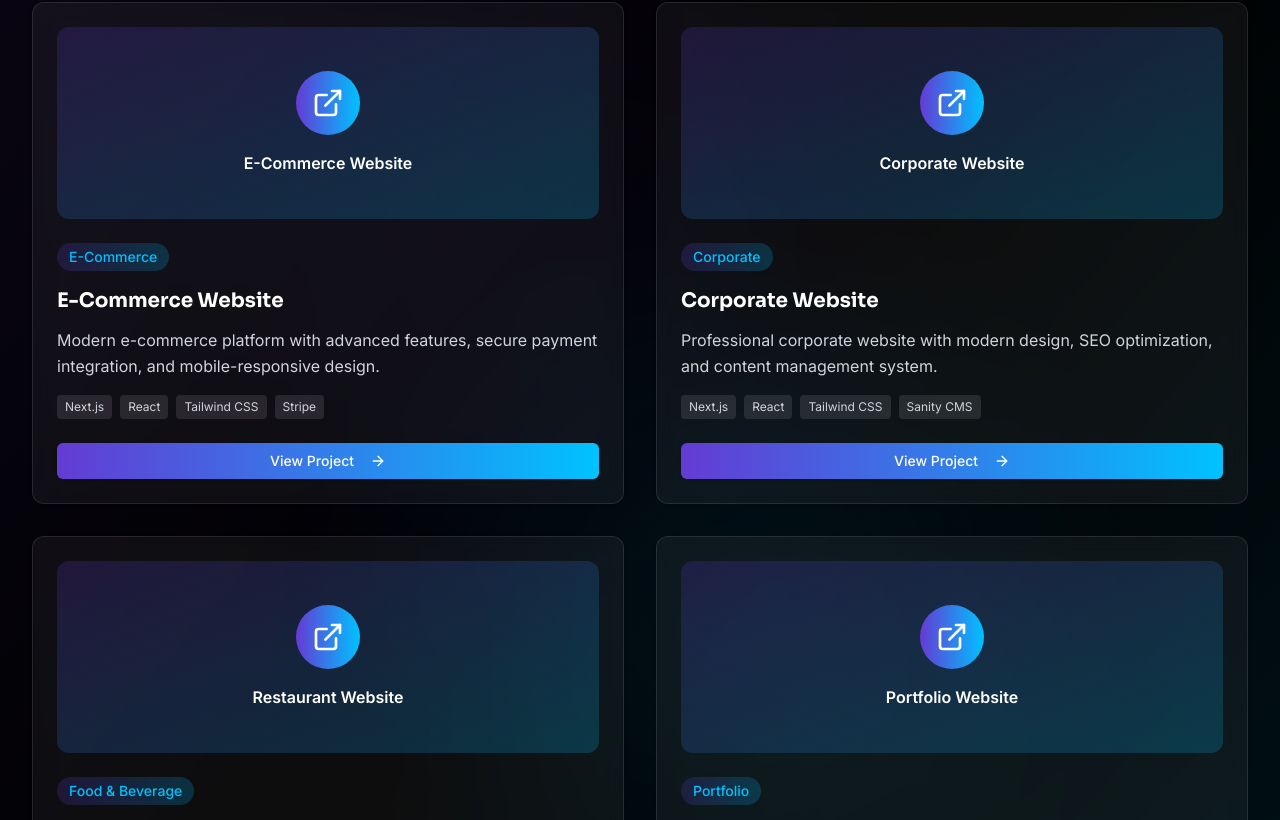
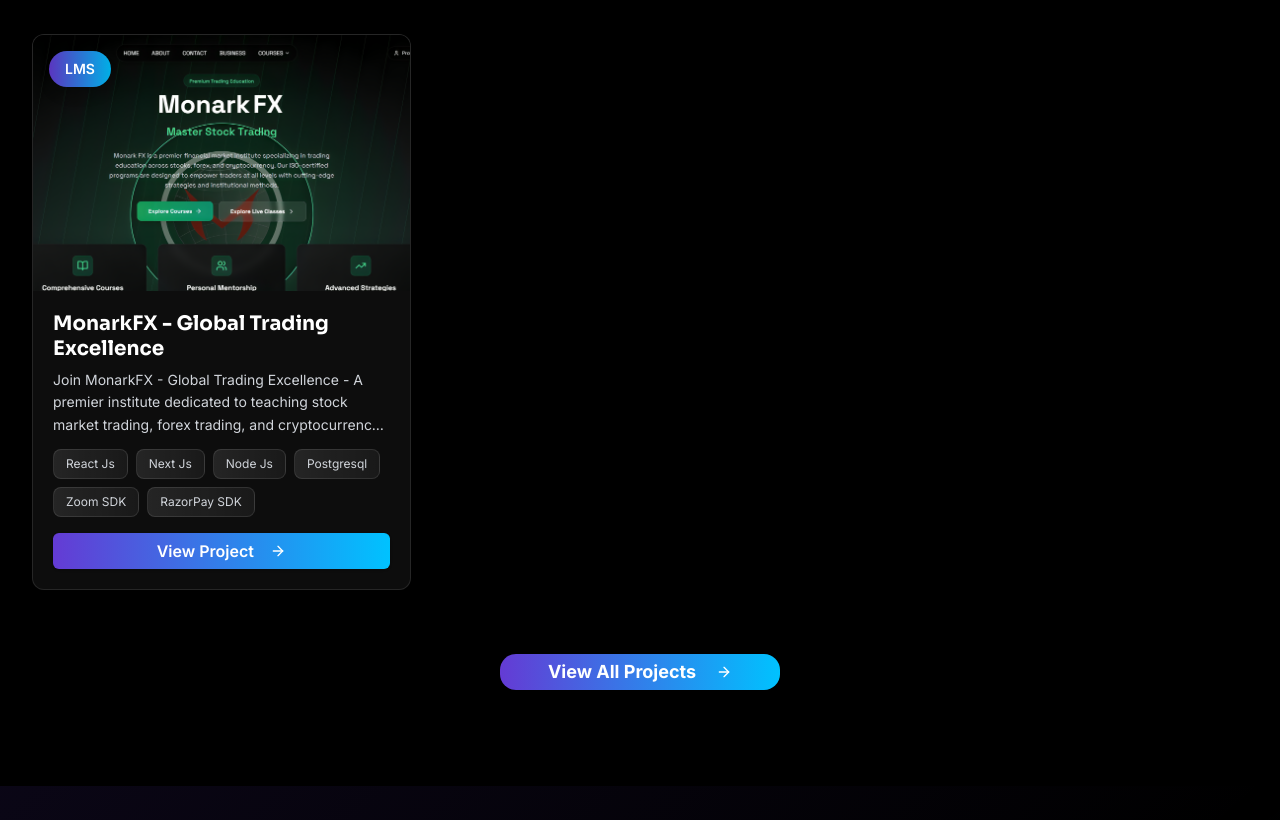
Before and after one commit to trx-sol/trxsol, a Next.js app: page /services/app-development in a window 1280 px wide. Shown: the part 4460-5280 px from the top of the page. Built offline with nearby package versions, Linux system fonts and the light colour scheme.

Commit message:
Add initial project entry for MonarkFX - Global Trading Excellence

```diff
--- a/components/PortfolioSection.js
+++ b/components/PortfolioSection.js
@@ -1,183 +1,156 @@
-"use client";
-import { useState } from "react";
-import { motion } from "framer-motion";
-import HeadText from "./Head-text";
+"use client"
+import { useEffect, useState } from "react"
+import { motion, AnimatePresence } from "framer-motion"
+import HeadText from "./Head-text"
+import { projectFetch } from "@/lib/datafatch"
+import Image from "next/image"
+import Link from "next/link"
+import { ExternalLink, ArrowRight } from "lucide-react"
 
-const categories = [
-  "All",
-  "E-commerce",
-  "Business",
-  "Real Estate",
-  "Education",
-  "Healthcare",
-  "Portfolio",
-];
+const categories = ["All", "E-commerce", "Business", "Real Estate", "Education", "Healthcare", "Portfolio", "LMS"]
 
 export default function PortfolioSection() {
-  const [activeCategory, setActiveCategory] = useState("All");
+  const [projects, setProjects] = useState([])
+  const [activeCategory, setActiveCategory] = useState("All")
 
-  const projects = [
-    {
-      id: 1,
-      title: "E-commerce Website for Fashion Brand",
-      description:
-        "A modern, responsive e-commerce platform with advanced product filtering, secure payment integration, and mobile-first design.",
-      technologies: ["React", "Node.js", "MongoDB", "Stripe"],
-      category: "E-commerce",
-      image: "/portfolio/fashion.jpg",
-      link: "#",
-    },
-    {
-      id: 2,
-      title: "Restaurant Management System",
-      description:
-        "Complete restaurant management solution with online ordering, table reservations, and inventory management.",
-      technologies: ["Next.js", "TypeScript", "PostgreSQL", "Prisma"],
-      category: "Business",
-      image: "/portfolio/restaurant.jpg",
-      link: "#",
-    },
-    {
-      id: 3,
-      title: "Real Estate Agency Website",
-      description:
-        "Professional real estate website with property listings, search functionality, and lead generation forms.",
-      technologies: ["React", "Tailwind CSS", "Firebase", "Google Maps"],
-      category: "Real Estate",
-      image: "/portfolio/realestate.jpg",
-      link: "#",
-    },
-    {
-      id: 4,
-      title: "Educational Platform",
-      description:
-        "Online learning platform with video courses, progress tracking, and interactive assessments.",
-      technologies: ["Vue.js", "Laravel", "MySQL", "AWS"],
-      category: "Education",
-      image: "/portfolio/education.jpg",
-      link: "#",
-    },
-    {
-      id: 5,
-      title: "Healthcare Appointment System",
-      description:
-        "Patient appointment booking system with doctor profiles, scheduling, and telemedicine integration.",
-      technologies: ["React Native", "Node.js", "MongoDB", "Twilio"],
-      category: "Healthcare",
-      image: "/portfolio/healthcare.jpg",
-      link: "#",
-    },
-    {
-      id: 6,
-      title: "Creative Agency Portfolio",
-      description:
-        "Stunning portfolio website showcasing creative work with smooth animations and modern design.",
-      technologies: ["Next.js", "Framer Motion", "Tailwind CSS", "Vercel"],
-      category: "Portfolio",
-      image: "/portfolio/agency.jpg",
-      link: "#",
-    },
-  ];
+  useEffect(() => {
+    const fetchProjects = async () => {
+      const data = await projectFetch()
+      setProjects(data)
+    }
+    fetchProjects()
+  }, [])
 
   const filteredProjects =
-    activeCategory === "All"
-      ? projects
-      : projects.filter((p) => p.category === activeCategory);
+    activeCategory === "All" ? projects : projects.filter((project) => project.category === activeCategory)
 
   return (
-    <section className="py-20 bg-gradient-to-b from-black via-gray-900 to-black">
-      <div className="max-w-7xl mx-auto px-4 md:px-8">
-        {/* Heading */}
+    <section className="py-28 bg-gradient-to-b from-black via-gray-900/50 to-black relative overflow-hidden">
+
+
+      <div className="relative z-10 max-w-7xl mx-auto px-4 md:px-8">
+        {/* Enhanced Heading */}
+        <motion.div
+          initial={{ opacity: 0, y: 50 }}
+          whileInView={{ opacity: 1, y: 0 }}
+          viewport={{ once: true }}
+          transition={{ duration: 0.8, ease: "easeOut" }}
+          className="text-center mb-16"
+        >
+          <HeadText
+            title="Our"
+            title2="Portfolio"
+            description="A showcase of projects where creativity meets performance, delivering exceptional digital experiences."
+          />
+        </motion.div>
+
+        {/* Enhanced Category Filters */}
         <motion.div
           initial={{ opacity: 0, y: 30 }}
           whileInView={{ opacity: 1, y: 0 }}
           viewport={{ once: true }}
-          className="text-center mb-12"
+          transition={{ duration: 0.6, delay: 0.2 }}
+          className="flex flex-wrap justify-center gap-4 mb-16"
         >
-          <HeadText
-            title={"Our"}
-            title2={"Portfolio"}
-            description={
-              "A showcase of projects where creativity meets performance."
-            }
-          />
-        </motion.div>
-
-        {/* Category Filters */}
-        <div className="flex flex-wrap justify-center gap-3 mb-12">
-          {categories.map((cat) => (
-            <button
+          {categories.map((cat, index) => (
+            <motion.button
               key={cat}
               onClick={() => setActiveCategory(cat)}
-              className={`px-4 py-2 rounded-full border transition-all duration-300 ${
-                activeCategory === cat
-                  ? "bg-gradient-to-r from-trx-purple to-trx-cyan text-white border-transparent shadow-lg"
-                  : "border-gray-700 text-gray-400 hover:border-trx-cyan hover:text-white"
+              whileHover={{ scale: 1.05 }}
+              whileTap={{ scale: 0.95 }}
+              initial={{ opacity: 0, y: 20 }}
+              animate={{ opacity: 1, y: 0 }}
+              transition={{ delay: index * 0.1 }}
+              className={`px-6 py-3 rounded-full border-2 transition-all duration-300 font-semibold text-sm ${activeCategory === cat
+                ? "bg-gradient-to-r from-trx-purple to-trx-cyan text-white border-transparent shadow-lg shadow-trx-cyan/30"
+                : "border-gray-600 text-gray-400 hover:border-trx-cyan hover:text-white hover:shadow-md hover:shadow-trx-cyan/20 bg-black/30 backdrop-blur-sm"
                 }`}
             >
               {cat}
-            </button>
+            </motion.button>
           ))}
+        </motion.div>
+
+        {/* Enhanced Portfolio Grid */}
+        <AnimatePresence mode="wait">
+          <motion.div layout className="grid grid-cols-1 sm:grid-cols-2 lg:grid-cols-3 gap-8 mb-16">
+            {filteredProjects.map((project, index) => (
+              <motion.div
+                key={project.id}
+                layout
+                initial={{ opacity: 0, y: 40, scale: 0.9 }}
+                animate={{ opacity: 1, y: 0, scale: 1 }}
+                exit={{ opacity: 0, y: -40, scale: 0.9 }}
+                transition={{
+                  duration: 0.6,
+                  delay: index * 0.1,
+                  ease: "easeOut",
+                }}
+                whileHover={{ y: -12, scale: 1.02 }}
+                className="relative overflow-hidden rounded-2xl group shadow-xl shadow-black/50 bg-gradient-to-br from-gray-900/80 to-black/80 backdrop-blur-sm border border-gray-800/50 hover:border-trx-cyan/30"
+              >
+                {/* Enhanced Image Container */}
+                <div className="relative aspect-[4/3] overflow-hidden">
+                  <Image
+                    src={project.image || "/placeholder.svg"}
+                    alt={project.title}
+                    fill
+                    className="object-cover transition-all duration-700 group-hover:scale-110"
+                  />
+
+                  {/* Enhanced Overlay */}
+                  <div className="absolute inset-0 bg-gradient-to-t from-black/90 via-black/20 to-transparent opacity-0 group-hover:opacity-100 transition-all duration-500 p-6 flex flex-col justify-end">
+                    {/* Category Badge */}
+                    <div className="absolute top-4 left-4">
+                      <span className="inline-flex items-center bg-gradient-to-r from-trx-purple/90 to-trx-cyan/90 backdrop-blur-sm text-white px-3 py-1.5 rounded-full text-xs font-bold">
+                        {project.category}
+                      </span>
                     </div>
 
-        {/* Portfolio Grid */}
-        <motion.div
-          layout
-          className="columns-1 sm:columns-2 lg:columns-3 gap-6 space-y-6"
-        >
-          {filteredProjects.map((project) => (
-            <motion.a
-              href={project.link}
-              key={project.id}
-              initial={{ opacity: 0, y: 20 }}
-              whileInView={{ opacity: 1, y: 0 }}
-              viewport={{ once: true }}
-              whileHover={{ scale: 1.02 }}
-              className="block relative overflow-hidden rounded-xl group shadow-lg"
-            >
-              {/* Image */}
-              <div className="relative">
-                <img
-                  src={project.image}
-                  alt={project.title}
-                  className="w-full h-auto object-cover rounded-xl transition-transform duration-500 group-hover:scale-105"
-                />
-                {/* Overlay */}
-                <div className="absolute inset-0 bg-black/60 opacity-0 group-hover:opacity-100 transition-all duration-500 p-6 flex flex-col justify-end">
-                  <h3 className="text-xl font-semibold text-white mb-2">
-                    {project.title}
-                  </h3>
-                  <p className="text-sm text-gray-300 mb-3 line-clamp-2">
-                    {project.description}
-                  </p>
+                    {/* External Link Icon */}
+                    <div className="absolute top-4 right-4">
+                      <div className="bg-white/20 backdrop-blur-sm p-2 rounded-full">
+                        <ExternalLink className="w-4 h-4 text-white" />
+                      </div>
+                    </div>
+
+                    {/* Project Info */}
+                    <div className="transform translate-y-4 group-hover:translate-y-0 transition-transform duration-500">
+                      <h3 className="text-xl font-bold text-white mb-3 leading-tight">{project.title}</h3>
+                      <p className="text-sm text-gray-200 mb-4 line-clamp-2 leading-relaxed">{project.description}</p>
                       <div className="flex flex-wrap gap-2">
-                    {project.technologies.map((tech, idx) => (
+                        {project.technologies.slice(0, 4).map((tech, techIndex) => (
                           <span
-                        key={idx}
-                        className="px-2 py-1 text-xs rounded bg-white/10 text-white border border-white/20"
+                            key={techIndex}
+                            className="px-3 py-1 text-xs bg-white/20 backdrop-blur-sm text-white rounded-full font-medium"
                           >
                             {tech}
                           </span>
                         ))}
+                        {project.technologies.length > 4 && (
+                          <span className="px-3 py-1 text-xs bg-trx-cyan/20 backdrop-blur-sm text-trx-cyan rounded-full font-medium">
+                            +{project.technologies.length - 4} more
+                          </span>
+                        )}
                       </div>
                     </div>
                   </div>
-            </motion.a>
+                </div>
+
+                {/* Project Link */}
+                <Link
+                  href={project.link}
+                  className="absolute inset-0 z-10 cursor-pointer"
+                  target="_blank"
+                  rel="noopener noreferrer"
+                />
+              </motion.div>
             ))}
           </motion.div>
+        </AnimatePresence>
 
-        {/* Button */}
-        <div className="text-center mt-14">
-          <motion.a
-            whileHover={{ scale: 1.05 }}
-            whileTap={{ scale: 0.95 }}
-            href="#"
-            className="inline-block px-8 py-4 rounded-lg bg-gradient-to-r from-trx-purple to-trx-cyan text-white font-semibold shadow-lg hover:shadow-trx-cyan/30 transition-all"
-          >
-            View All Projects →
-          </motion.a>
-        </div>
+
       </div>
     </section>
-  );
+  )
 }
--- a/components/RecentProjectsSection.js
+++ b/components/RecentProjectsSection.js
@@ -1,164 +1,138 @@
-"use client";
+"use client"
 
-import { motion } from "framer-motion";
-import { Card, CardContent } from "@/components/ui/card";
-import { Button } from "@/components/ui/button";
-import { ArrowRight, ExternalLink } from "lucide-react";
-import Link from "next/link";
-import HeadText from "./Head-text";
+import { motion } from "framer-motion"
+import { Card, CardContent } from "@/components/ui/card"
+import { Button } from "@/components/ui/button"
+import { ArrowRight, ExternalLink } from "lucide-react"
+import Link from "next/link"
+import Image from "next/image"
+import HeadText from "./Head-text"
+import { projectFetch } from "@/lib/datafatch"
+import { useEffect, useState } from "react"
 
 export default function RecentProjectsSection() {
-  const projects = [
-    {
-      title: "E-Commerce Website",
-      category: "E-Commerce",
-      description:
-        "Modern e-commerce platform with advanced features, secure payment integration, and mobile-responsive design.",
-      image: "/projects/ecommerce.jpg",
-      technologies: ["Next.js", "React", "Tailwind CSS", "Stripe"],
-      link: "#",
-    },
-    {
-      title: "Corporate Website",
-      category: "Corporate",
-      description:
-        "Professional corporate website with modern design, SEO optimization, and content management system.",
-      image: "/projects/corporate.jpg",
-      technologies: ["Next.js", "React", "Tailwind CSS", "Sanity CMS"],
-      link: "#",
-    },
-    {
-      title: "Restaurant Website",
-      category: "Food & Beverage",
-      description:
-        "Beautiful restaurant website with online ordering, menu management, and reservation system.",
-      image: "/projects/restaurant.jpg",
-      technologies: ["Next.js", "React", "Tailwind CSS", "Firebase"],
-      link: "#",
-    },
-    {
-      title: "Portfolio Website",
-      category: "Portfolio",
-      description:
-        "Creative portfolio website showcasing work with smooth animations and modern UI/UX design.",
-      image: "/projects/portfolio.jpg",
-      technologies: ["Next.js", "React", "Framer Motion", "Tailwind CSS"],
-      link: "#",
-    },
-  ];
+  const [projects, setProjects] = useState([])
+
+  useEffect(() => {
+    const fetchProjects = async () => {
+      const data = await projectFetch()
+      setProjects(data)
+    }
+    fetchProjects()
+  }, [])
 
   return (
-    <section className="py-20 bg-black relative overflow-hidden">
-      {/* Background Effects */}
-      <div className="absolute inset-0 bg-gradient-to-br from-trx-purple/10 via-transparent to-trx-cyan/10" />
+    <section className="py-24 bg-black relative overflow-hidden">
+      <div className="relative z-10 max-w-7xl mx-auto px-4 sm:px-6 lg:px-8">
+        {/* Enhanced Section Header */}
         <motion.div
-        className="absolute top-1/4 left-1/4 w-72 h-72 md:w-[30rem] md:h-[30rem] bg-trx-purple/20 rounded-full blur-[120px]"
-        animate={{ scale: [1, 1.2, 1], opacity: [0.2, 0.4, 0.2] }}
-        transition={{ duration: 8, repeat: Infinity }}
-      />
-      <motion.div
-        className="absolute bottom-1/4 right-1/4 w-72 h-72 md:w-[30rem] md:h-[30rem] bg-trx-cyan/20 rounded-full blur-[120px]"
-        animate={{ scale: [1.2, 1, 1.2], opacity: [0.2, 0.4, 0.2] }}
-        transition={{ duration: 8, repeat: Infinity, delay: 2 }}
-      />
-
-      <div className="relative z-10 max-w-7xl mx-auto px-4 sm:px-6 lg:px-8">
-        {/* Section Header */}
-        <motion.div
-          initial={{ opacity: 0, y: 40 }}
+          initial={{ opacity: 0, y: 50 }}
           animate={{ opacity: 1, y: 0 }}
-          transition={{ duration: 0.6 }}
-          className="text-center mb-16"
+          transition={{ duration: 0.8, ease: "easeOut" }}
+          className="text-center mb-20"
         >
           <HeadText
             title={"Our Recent"}
             title2={"Projects"}
             description={
-              "Explore our latest work showcasing innovative designs and cutting-edge development solutions."
+              "Explore our latest work showcasing innovative designs and cutting-edge development solutions that drive real business results."
             }
           />
         </motion.div>
 
-        {/* Projects Grid */}
-        <div className="grid grid-cols-1 md:grid-cols-2 gap-8 mb-12">
-          {projects.map((project, index) => (
+        {/* Enhanced Projects Grid */}
+        <div className="grid grid-cols-1 lg:grid-cols-3 gap-10 mb-16">
+          {projects.slice(0, 3).map((project, index) => (
             <motion.div
               key={index}
-              initial={{ opacity: 0, y: 40 }}
+              initial={{ opacity: 0, y: 60 }}
               animate={{ opacity: 1, y: 0 }}
-              transition={{ duration: 0.6, delay: index * 0.1 }}
+              transition={{
+                duration: 0.8,
+                delay: index * 0.2,
+                ease: "easeOut",
+              }}
+              whileHover={{ y: -8 }}
+              className="group"
             >
-              <Card className="glass-effect border border-trx-purple/20 hover:border-trx-cyan/40 hover:shadow-lg hover:shadow-trx-cyan/20 transition-all duration-300 group bg-black/40 backdrop-blur-sm h-full">
-                <CardContent className="p-6">
-                  {/* Project Image Placeholder */}
-                  <div className="w-full h-48 bg-gradient-to-br from-trx-purple/20 to-trx-cyan/20 rounded-xl mb-6 flex items-center justify-center group-hover:scale-105 transition-transform">
-                    <div className="text-center">
-                      <div className="w-16 h-16 bg-gradient-to-r from-trx-purple to-trx-cyan rounded-full flex items-center justify-center mx-auto mb-4">
-                        <ExternalLink className="w-8 h-8 text-white" />
-                      </div>
-                      <p className="text-white font-semibold">
-                        {project.title}
-                      </p>
-                    </div>
-                  </div>
+              <Card className="glass-effect border border-trx-purple/20 hover:border-trx-cyan/50 hover:shadow-2xl hover:shadow-trx-cyan/10 transition-all duration-500 group bg-black/60 backdrop-blur-md h-full overflow-hidden">
+                <CardContent className="p-0">
+                  {/* Enhanced Project Image */}
+                  <div className="relative w-full h-64 bg-gradient-to-br from-trx-purple/20 to-trx-cyan/20 overflow-hidden">
+                    <Image
+                      src={project.image || "/placeholder.svg"}
+                      alt={project.title}
+                      width={600}
+                      height={400}
+                      className="w-full h-full object-cover group-hover:scale-110 transition-transform duration-700 ease-out"
+                    />
+                    <div className="absolute inset-0 bg-gradient-to-t from-black/60 via-transparent to-transparent opacity-0 group-hover:opacity-100 transition-opacity duration-500" />
 
-                  {/* Category */}
-                  <div className="mb-4">
-                    <span className="inline-block bg-gradient-to-r from-trx-purple/20 to-trx-cyan/20 text-trx-cyan px-3 py-1 rounded-full text-sm font-medium">
+                    {/* Category Badge */}
+                    <div className="absolute top-4 left-4">
+                      <span className="inline-flex items-center bg-gradient-to-r from-trx-purple/90 to-trx-cyan/90 backdrop-blur-sm text-white px-4 py-2 rounded-full text-sm font-semibold shadow-lg">
                         {project.category}
                       </span>
                     </div>
 
-                  {/* Title */}
-                  <h3 className="text-xl font-bold text-white mb-3 group-hover:text-trx-cyan transition-colors">
+                    {/* External Link Icon */}
+                    <div className="absolute top-4 right-4 opacity-0 group-hover:opacity-100 transition-all duration-300 transform translate-y-2 group-hover:translate-y-0">
+                      <div className="bg-white/20 backdrop-blur-sm p-2 rounded-full">
+                        <ExternalLink className="w-4 h-4 text-white" />
+                      </div>
+                    </div>
+                  </div>
+
+                  <div className="p-5">
+                    {/* Enhanced Title */}
+                    <h3 className="text-xl font-bold text-white mb-2 group-hover:text-trx-cyan transition-colors duration-300 leading-tight">
                       {project.title}
                     </h3>
 
-                  {/* Description */}
-                  <p className="text-gray-300 mb-4 leading-relaxed">
-                    {project.description}
-                  </p>
+                    {/* Enhanced Description */}
+                    <p className="text-gray-300 mb-3 leading-relaxed text-sm line-clamp-3">{project.description}</p>
 
-                  {/* Technologies */}
-                  <div className="flex flex-wrap gap-2 mb-6">
-                    {project.technologies.map((tech, techIndex) => (
+                    {/* Enhanced Technologies */}
+                    <div className="flex flex-wrap gap-2 mb-4">
+                      {project.technologies.slice(0, 6).map((tech, techIndex) => (
                         <span
                           key={techIndex}
-                        className="text-xs bg-white/10 text-gray-300 px-2 py-1 rounded"
+                          className="text-xs bg-gradient-to-r from-white/10 to-white/5 text-gray-300 px-3 py-1.5 rounded-lg border border-white/10 hover:border-trx-cyan/30 transition-colors duration-300"
                         >
                           {tech}
                         </span>
                       ))}
                     </div>
 
-                  {/* View Project Button */}
-                  <Link href={project.link}>
-                    <Button className="w-full bg-gradient-to-r from-trx-purple to-trx-cyan hover:from-trx-purple/90 hover:to-trx-cyan/90 text-white transition-all duration-300 hover:scale-105">
+                    {/* Enhanced View Project Button */}
+                    <Link href={project.link} target="_blank" rel="noopener noreferrer">
+                      <Button className="w-full bg-gradient-to-r from-trx-purple to-trx-cyan hover:from-trx-purple/80 hover:to-trx-cyan/80 text-white transition-all duration-300 hover:scale-[1.02] hover:shadow-lg hover:shadow-trx-cyan/25 py-3 text-base font-semibold">
                         View Project
-                      <ArrowRight className="w-4 h-4 ml-2" />
+                        <ArrowRight className="w-5 h-5 ml-2 group-hover:translate-x-1 transition-transform duration-300" />
                       </Button>
                     </Link>
+                  </div>
                 </CardContent>
               </Card>
             </motion.div>
           ))}
         </div>
 
-        {/* View All Projects CTA */}
+        {/* Enhanced View All Projects CTA */}
         <motion.div
           initial={{ opacity: 0, y: 40 }}
           animate={{ opacity: 1, y: 0 }}
-          transition={{ duration: 0.6, delay: 0.4 }}
+          transition={{ duration: 0.8, delay: 0.6 }}
           className="text-center"
         >
           <Link href="/portfolio">
-            <Button className="bg-gradient-to-r from-trx-purple to-trx-cyan hover:from-trx-purple/90 hover:to-trx-cyan/90 text-white px-8 py-4 rounded-xl font-semibold text-lg transition-all duration-300 hover:scale-105">
+            <Button className="bg-gradient-to-r from-trx-purple to-trx-cyan hover:from-trx-purple/90 hover:to-trx-cyan/90 text-white px-12 py-4 rounded-2xl font-bold text-lg transition-all duration-300 hover:scale-105 hover:shadow-xl hover:shadow-trx-cyan/30 group">
               View All Projects
-              <ArrowRight className="w-5 h-5 ml-2" />
+              <ArrowRight className="w-6 h-6 ml-3 group-hover:translate-x-1 transition-transform duration-300" />
             </Button>
           </Link>
         </motion.div>
       </div>
     </section>
-  );
+  )
 }
--- /dev/null
+++ b/lib/datafatch.js
@@ -0,0 +1,5 @@
+export const projectFetch = async () => {
+    const response = await fetch('/projects.json');
+    const data = await response.json();
+    return data;
+};
--- /dev/null
+++ b/public/projects.json
@@ -0,0 +1,11 @@
+[
+    {
+        "id": 1,
+        "title": "MonarkFX - Global Trading Excellence",
+        "image": "/monark.png",
+        "description": "Join MonarkFX - Global Trading Excellence - A premier institute dedicated to teaching stock market trading, forex trading, and cryptocurrency trading. Experience professional trading education with expert mentorship and real-time market analysis.",
+        "link": "https://monarkfx.com",
+        "technologies": ["React Js", "Next Js", "Node Js", "Postgresql", "Zoom SDK", "RazorPay SDK", "Tailwind CSS", "Framer Motion"],
+        "category": "LMS"
+    }
+]
```
Also changed, not shown: public/monark.png (added). Lines whose indentation alone changed are shown as unchanged.
